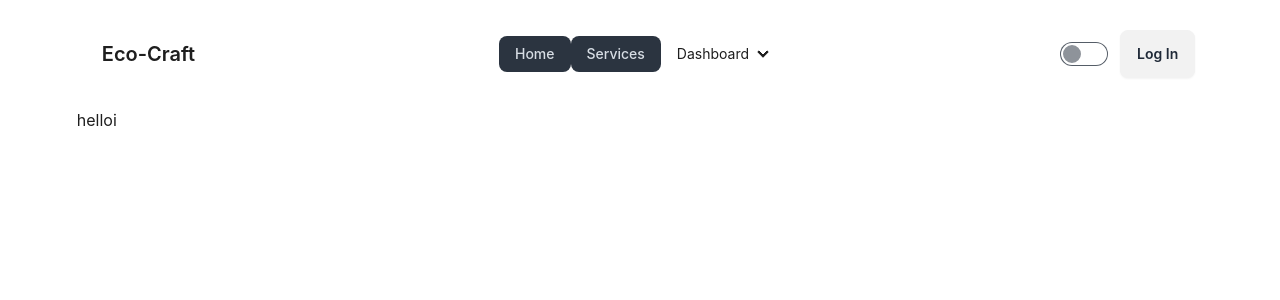
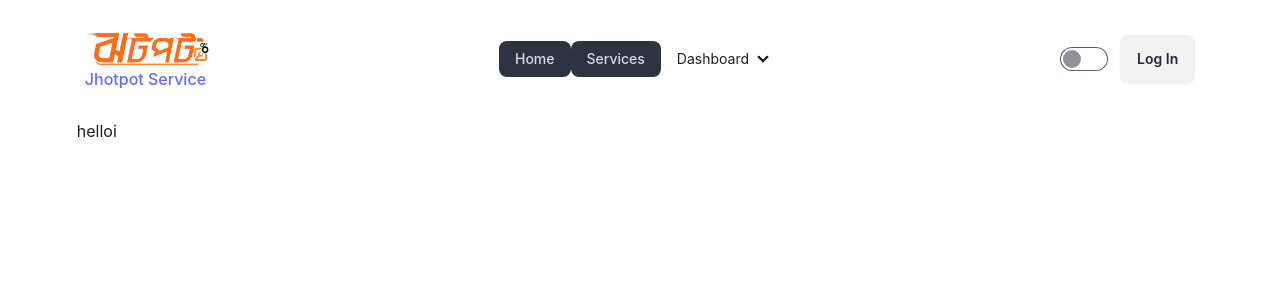
Before and after one commit to KamaruzzamanFahad/Jhotpot-Service-Clint-A11, a React (Vite) app: page / in a window 1280 px wide. Shown: the top 300 px of the page. Built offline with nearby package versions, Linux system fonts and the light colour scheme; no server answers.

Commit message:
added navber logo and logo clicking function

```diff
--- a/src/Components/Navber.jsx
+++ b/src/Components/Navber.jsx
@@ -1,5 +1,5 @@
 import React, { useContext, useState } from 'react';
-import { NavLink, } from 'react-router-dom';
+import {Link, NavLink, } from 'react-router-dom';
 import { AuthContext } from '../Provider/AuthProvider';
 
 
@@ -61,7 +61,12 @@ const Navber = () => {
                             </li>
                         </ul>
                     </div>
-                    <a className="btn btn-ghost text-xl">Eco-Craft</a>
+                    <Link to={'/'}>
+                        <div>
+                            <img className='w-32' src="/jotpotlogo.png" alt="" />
+                            <p>Jhotpot Service</p>
+                        </div>
+                    </Link>
                 </div>
                 <div className="navbar-center hidden lg:flex">
 
```
